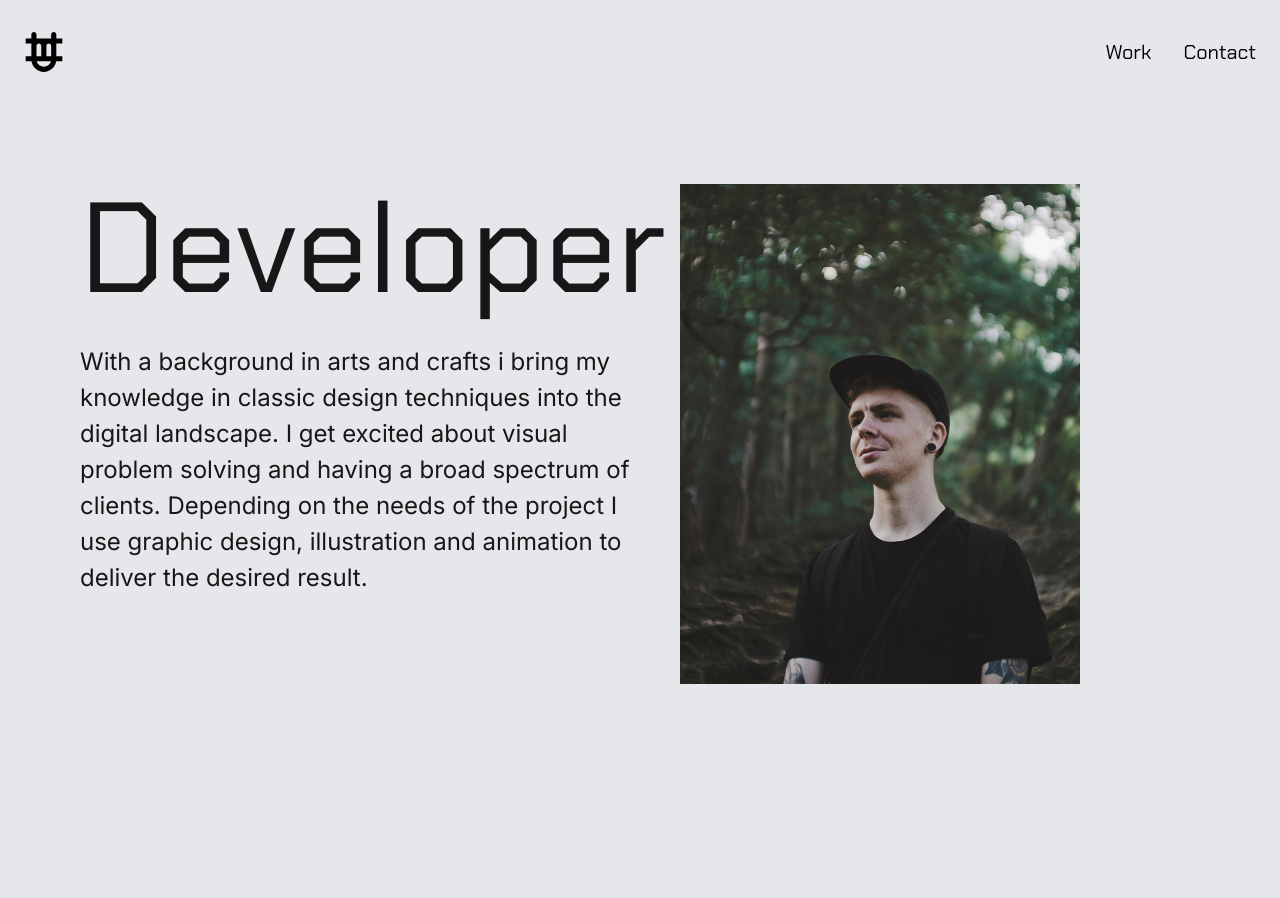
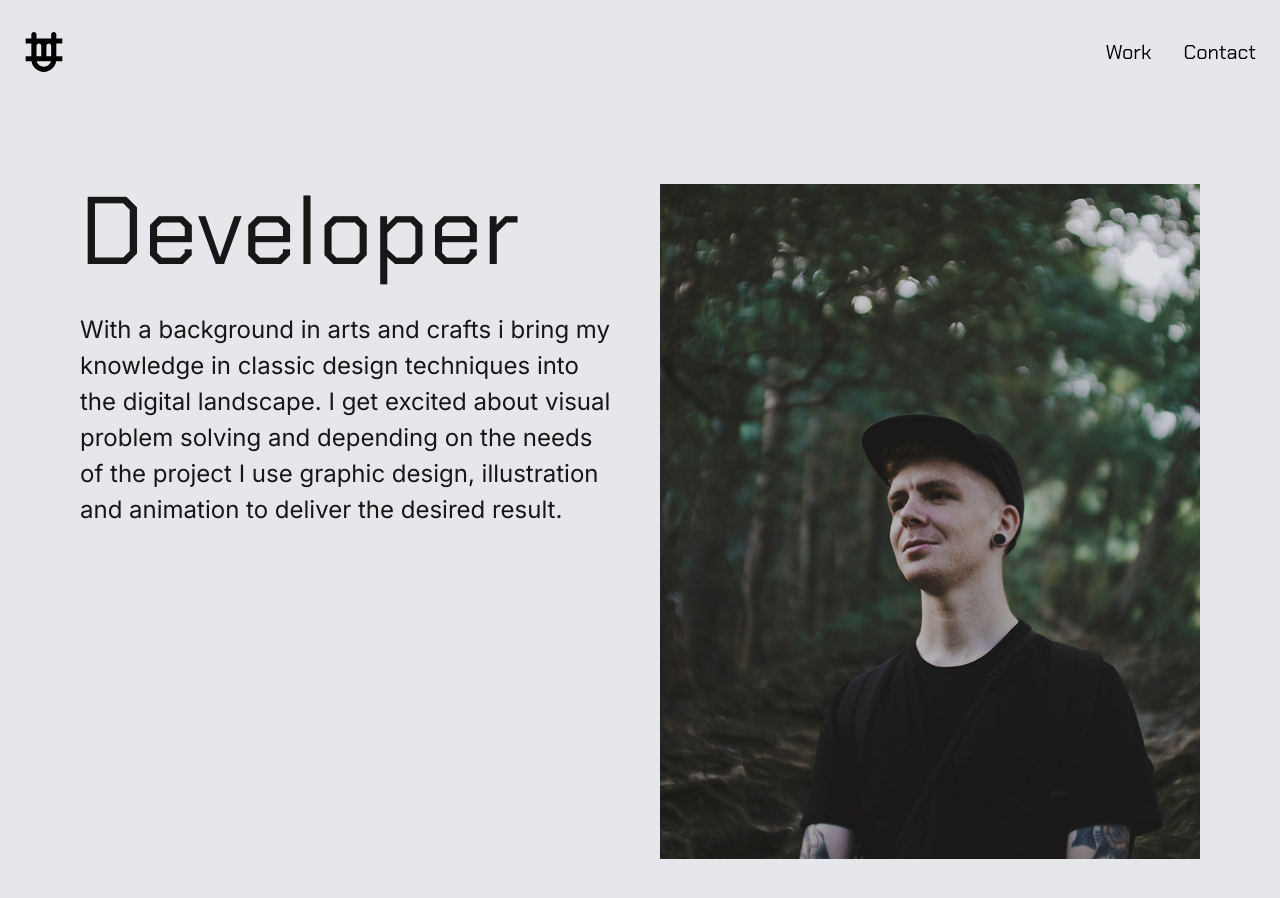
Before and after one commit to hugosandsjo/dev-portfolio, a Next.js app: page / in a window 1280 px wide. Shown: the top 898 px of the page. Built offline with nearby package versions, Linux system fonts and the light colour scheme.

Commit message:
Refactor code structure for improved readability and maintainability

```diff
--- a/src/app/page.tsx
+++ b/src/app/page.tsx
@@ -1,25 +1,26 @@
 import Image from "next/image";
 import profilePic from "../../public/profile_image.jpg";
+import blobProfilePic from "../../public/blob_profile_image.png";
 
 export default function Home() {
   return (
     <div className="bg-gray-200 flex flex-col items-center justify-items-center min-h-screen gap-16 font-[family-name:var(--font-geist-sans)]">
-      <main className="flex-col lg:flex-row flex row-start-2 items-center sm:items-start gap-10 w-full mt-20 px-8 md:px-20">
-        <div className="w-full lg:w-1/2 flex flex-col gap-8">
-          <h1 className="text-5xl md:text-6xl xl:text-9xl">Developer</h1>
+      <main className="grid lg:flex-row grid-cols-2 row-start-2 items-center sm:items-start gap-10 w-full mt-20 px-8 md:px-20">
+        <div className="col-span-2 lg:col-span-1 flex flex-col gap-8">
+          <h1 className="text-5xl md:text-6xl xl:text-8xl">Developer</h1>
           <p
             className="md:text-2xl font-inter leading-[1.5] "
             style={{ fontFamily: "Inter, sans-serif" }}
           >
             With a background in arts and crafts i bring my knowledge in classic
             design techniques into the digital landscape. I get excited about
-            visual problem solving and having a broad spectrum of clients.
-            Depending on the needs of the project I use graphic design,
-            illustration and animation to deliver the desired result.
+            visual problem solving and depending on the needs of the project I
+            use graphic design, illustration and animation to deliver the
+            desired result.
           </p>
         </div>
-        <div className="w-full lg:w-1/2">
-          <Image src={profilePic} height={400} width={400} alt="profile" />
+        <div className="relative col-span-2 lg:col-span-1 flex justify-center mix-blend-multiply">
+          <Image src={profilePic} className="object-cover " alt="profile" />
         </div>
       </main>
     </div>
```
Also changed, not shown: public/blob_profile_image.png (added).
